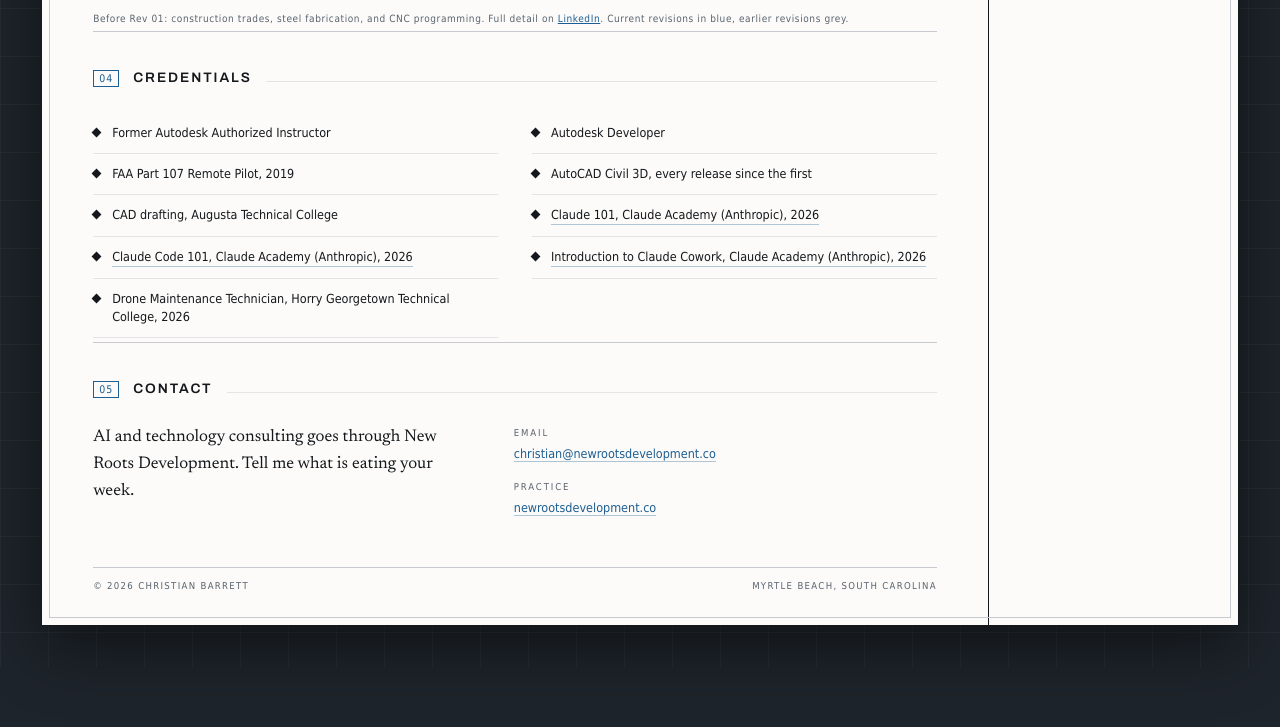
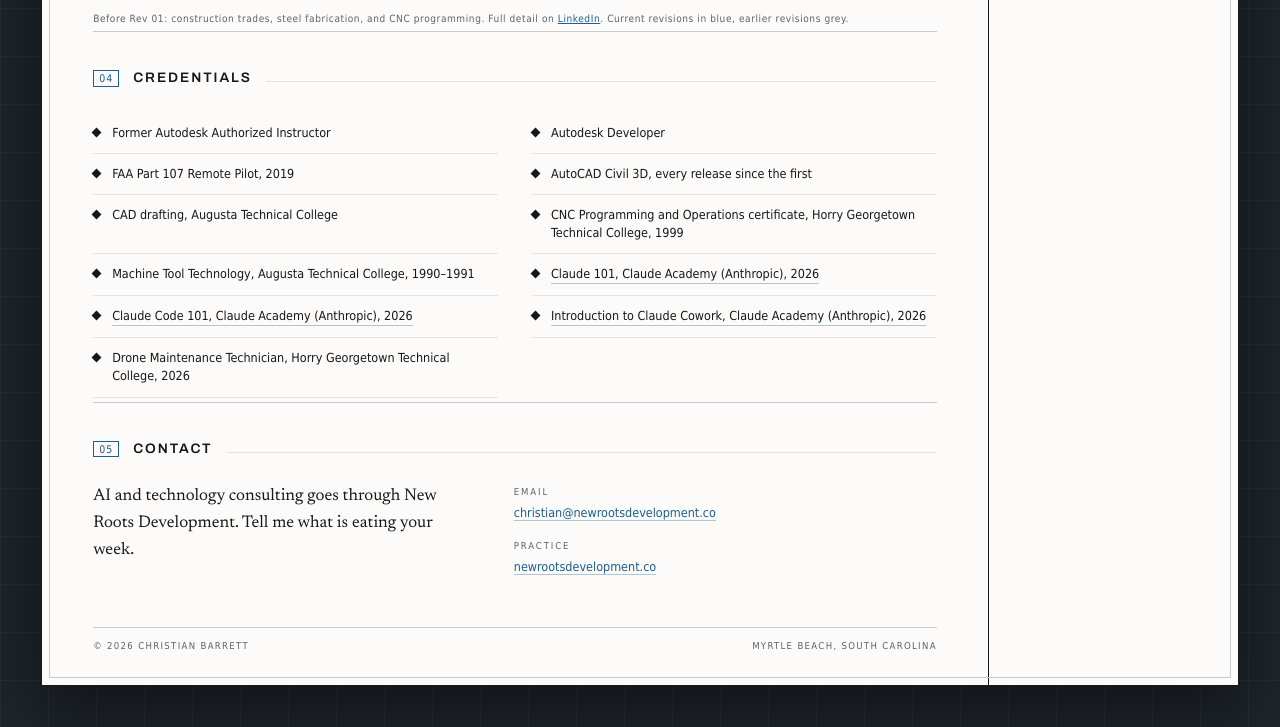
Before and after one commit to NewRootsDev/christianbarrett.info, a plain HTML site: page index.html in a window 1280 px wide. Shown: the part 2248-2975 px from the top of the page. Before the commit the page ends 2915 px from the top, so only its background shows below. Drawn offline with Linux system fonts and the light colour scheme.

Commit message:
Credentials: HGTC CNC certificate 1999, Augusta Tech Machine Tool Technology 1990-1991
Co-Authored-By: Claude Opus 5.5 <noreply@anthropic.com>

Claude-Session: https://claude.ai/code/session_01QRYbHexA9WCUZ1HniRJhgC

```diff
--- a/index.html
+++ b/index.html
@@ -346,6 +346,8 @@ tr.r-old td{color:var(--graphite)}
         <li>FAA Part 107 Remote Pilot, 2019</li>
         <li>AutoCAD Civil 3D, every release since the first</li>
         <li>CAD drafting, Augusta Technical College</li>
+        <li>CNC Programming and Operations certificate, Horry Georgetown Technical College, 1999</li>
+        <li>Machine Tool Technology, Augusta Technical College, 1990&ndash;1991</li>
         <li><a href="https://academy.claude.com/verify/58fadff75eda7c00c4bda7561d583618" rel="noopener">Claude 101, Claude Academy (Anthropic), 2026</a></li>
         <li><a href="https://academy.claude.com/verify/56151cb04245e55f312eb21ca7b094c2" rel="noopener">Claude Code 101, Claude Academy (Anthropic), 2026</a></li>
         <li><a href="https://academy.claude.com/verify/7685d8f09bf385f3a5030cd90c5c0452" rel="noopener">Introduction to Claude Cowork, Claude Academy (Anthropic), 2026</a></li>
```
